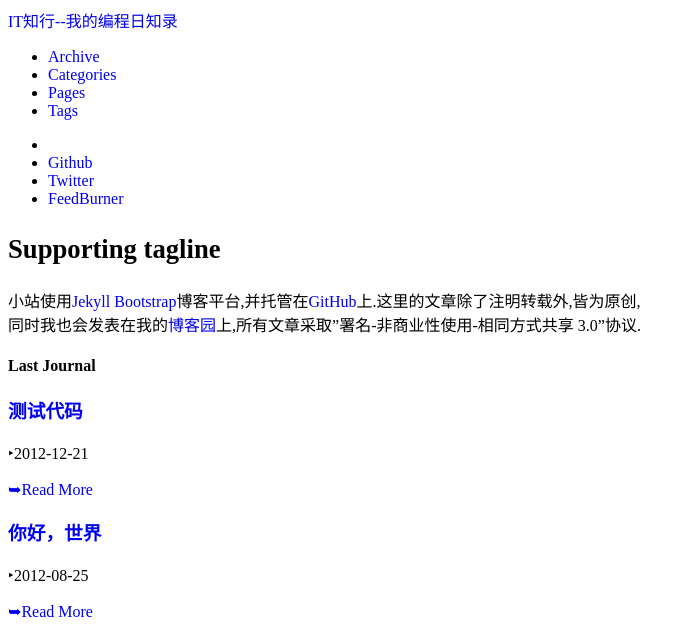
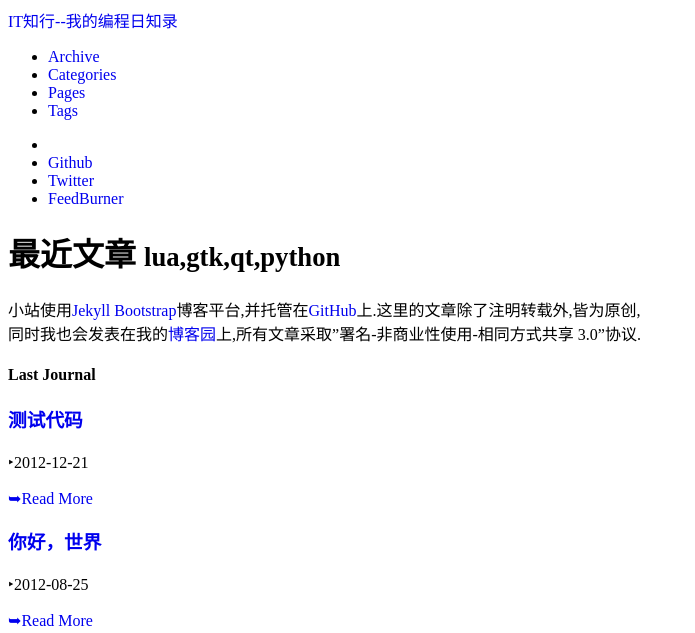
Before and after one commit to dwdcth/jekyll_demo, a Jekyll site: the page built from index.md, in a window 1280 px wide, cut to the strip 0-633 px from the top of the page. Shown: the whole strip, without its empty margins (0-695 px from the left). Built offline with Jekyll 4.4.1, drawn with Linux system fonts in a browser that asks for light colours; nearby versions of some CDN libraries; library files that are not in the unit come from our copies; comment, search, counter and statistics services are not loaded.

Commit message:
change index

```diff
--- a/index.md
+++ b/index.md
@@ -1,7 +1,7 @@
 ---
 layout: page
-title:
-tagline: Supporting tagline
+title: 最近文章
+tagline: lua,gtk,qt,python
 ---
 {% include JB/setup %}
 
```
